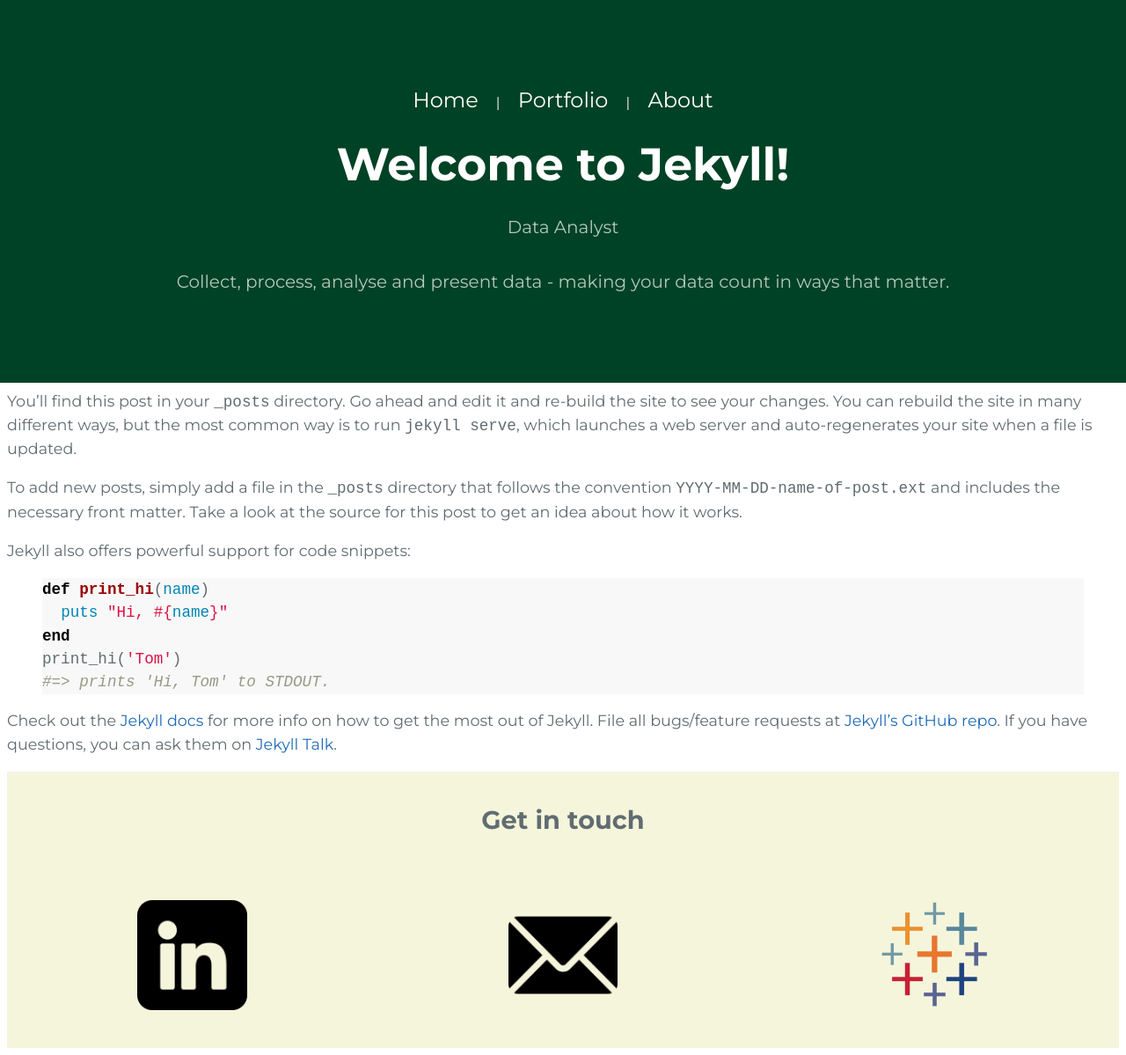
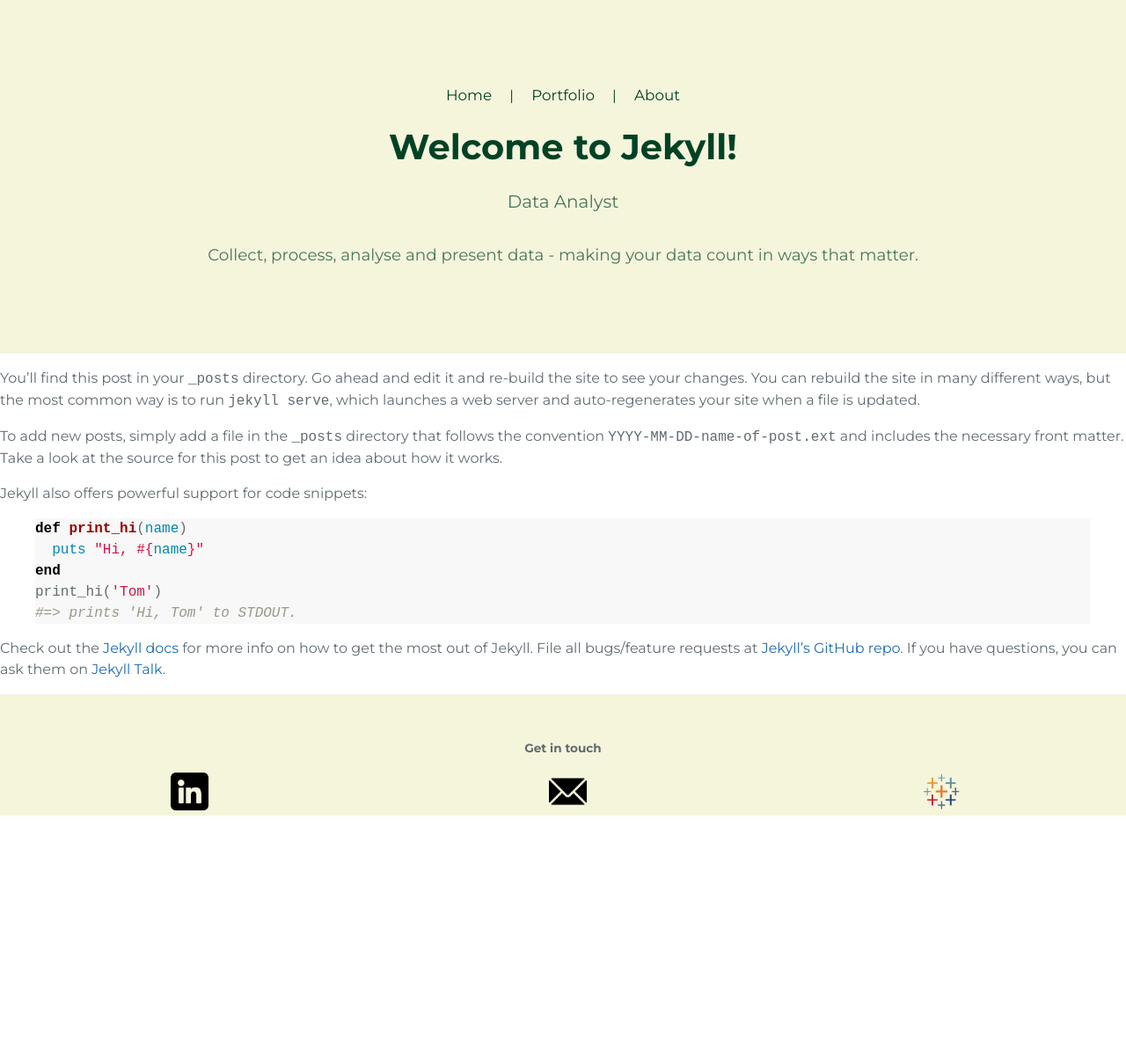
Before and after one commit to iris0512/portfolio, a Jekyll site: the page built from _posts/2024-03-20-welcome-to-jekyll.markdown, in a window 1280 px wide. Shown: the whole page at 88% size. Built offline with Jekyll 4.4.1, drawn with Linux system fonts in a browser that asks for light colours; after the commit the page ends 927 px from its top, so only the background shows below that.

Commit message:
making website responsive

```diff
--- a/assets/css/style.css
+++ b/assets/css/style.css
@@ -251,14 +251,14 @@
 
 .highlight { background-color: #f8f8f8; }
 
-/** { box-sizing: border-box; }*/
+* { box-sizing: border-box; }
 
 body { margin:0px; font-family: "Montserrat", "Helvetica Neue", Helvetica, Arial, sans-serif; font-size: 16px; line-height: 1.5; color: #606c71; }
 
 /* #skip-to-content { height: 1px; width: 1px; position: absolute; overflow: hidden; top: -10px; }
 #skip-to-content:focus { position: fixed; top: 10px; left: 10px; height: auto; width: auto; background: #e19447; outline: thick solid #e19447; } */
 
-a.nav-link {color: white; padding: 1rem; font-size: 1.5em;}
+a.nav-link {color: #004225; padding: 1rem; font-size: 105%;}
 
 a { color: #1e6bb8; text-decoration: none; }
 a:hover { text-decoration: underline; }
@@ -273,33 +273,26 @@
   .btn + .btn { margin-top: 1rem; margin-left: 0; } }
 
 
-.page-header { padding-top:1em; color: #fff; text-align: center; background-color:rgb(0, 66, 37); background-image: linear-gradient(120deg, #004225, #004225); }
+.page-header { padding-top:1em; color: #004225; text-align: center; background-color:#F5F5DC; background-image: linear-gradient(120deg, #F5F5DC, #F5F5DC); }
 @media screen and (min-width: 64em) { .page-header { padding: 5rem 2rem; } }
 @media screen and (min-width: 42em) and (max-width: 64em) { .page-header { padding: 3rem 4rem; } }
 @media screen and (max-width: 42em) { .page-header { padding: 2rem 1rem; } }
 
-.project-name { font-size:5rem; font-family: "Montserrat", "Helvetica Neue", Helvetica, Arial, sans-serif; margin-top: 0; margin-bottom: 0.1rem; }
-@media screen and (min-width: 64em) { .project-name { font-size: 3.25rem; } }
-@media screen and (min-width: 42em) and (max-width: 64em) { .project-name { font-size: 2.25rem; } }
-@media screen and (max-width: 42em) { .project-name { font-size: 1.75rem; } }
+.project-name { font-size:250%; font-family: "Montserrat", "Helvetica Neue", Helvetica, Arial, sans-serif; margin-top: 0; margin-bottom: 0.1rem; }
 
 
-.project-tagline { text-align:center; font-size:2.6rem; font-family: "Montserrat", "Helvetica Neue", Helvetica, Arial, sans-serif; margin-bottom: 2rem; font-weight: normal; opacity: 0.7; }
-@media screen and (min-width: 64em) { .project-tagline { font-size: 1.25rem; } }
-@media screen and (min-width: 42em) and (max-width: 64em) { .project-tagline { font-size: 1.15rem; } }
-@media screen and (max-width: 42em) { .project-tagline { font-size: 1rem; } }
+.project-tagline { text-align:center; font-size:125%; font-family: "Montserrat", "Helvetica Neue", Helvetica, Arial, sans-serif; margin-bottom: 2rem; font-weight: normal; opacity: 0.7; }
 
-.project-tagline1 { text-align:center; font-size:1.4rem; font-family: "Montserrat", "Helvetica Neue", Helvetica, Arial, sans-serif;font-weight: normal; opacity: 0.7; }
-  @media screen and (min-width: 64em) { .project-tagline1 { font-size: 1.25rem; } }
-  @media screen and (min-width: 42em) and (max-width: 64em) { .project-tagline1 { font-size: 1.15rem; } }
-  @media screen and (max-width: 42em) { .project-tagline1 { font-size: 1rem; } }
+
+.project-tagline1 { text-align:center; font-size:115%; font-family: "Montserrat", "Helvetica Neue", Helvetica, Arial, sans-serif;font-weight: normal; opacity: 0.7; }
+
 
 .tools{
-  width: 85%;
-  height:auto;
+  overflow-x:auto;
+  height: auto;
   margin-left: auto;
   margin-right: auto;
-  padding-top: 4.5rem;
+  padding-top: 6rem;
 }
 
 .tool-table{
@@ -313,7 +306,7 @@
 }
 
 .icon{
-  width:45%;
+  width:30%;
   height: auto;
   display: block;
   margin-left: auto;
@@ -321,60 +314,81 @@
 }
 
 .icon-head{
-  font-size: 1.8rem;
+  font-size: 125%;
   font-weight: bold;
   text-align: center;
   padding-top: 2rem;
-  color: #FFB000;
+  color: #004225;
 }
 
 .icon-text{
-  font-size: 1rem;
+  font-size: 105%;
   text-align: justify;
   padding: 1.5rem;
 }
 
 
-#about{
+.about-child{
+  background-color: #F5F5DC;
   width:100%;
   height: auto;
-  background-color: #F5F5DC;
+  padding: 5rem;
 }
 
-.about-table{
+.about-text{
+  font-size: 80%;
+  text-align: justify;
+}
+
+.about-heading{
+  font-size: 110%;
+  font-weight: bold;
+  text-align: center;
+  margin-bottom: 1rem;
+}
+
+.about-image{
+  display: block;
+  width: 100%;
+  height:auto;
+  max-width:450px;
+  object-fit: cover;
+  margin-left: auto;
+  margin-right: auto;
+  margin-bottom: 2rem;
+}
+
+#portfolio{
+  padding: 5rem;
+}
+
+.portfolio-head{
+  color: #004225;
+  font-size: 205%;
+  font-weight: bold;
+  text-align: center;
+}
+
+.table{
+  display: table;
   width: 100%;
   height: auto;
 }
 
-.about-td{
-  padding: 1rem;
-}
-
-.image-about{
-  width: 90%;
-}
-
-.about-text{
-  width: 100%;
-  font-size:1.1rem;
-  text-align: justify;
-}
-
-#portfolio{
-  padding: 6rem;
+.table-row{
+  display: table-row;
 }
 .container{
-  position: relative;
+  display: table-cell;
 }
-
 .image {
   opacity: 1;
-  display: block;
+  display: inline-block;
   width: 100%;
+  max-width: 700px;
   height: auto;
   transition: .5s ease;
-  backface-visibility: hidden;
-  padding: 2rem;
+  padding: 3%;
 }
 
 .middle {
@@ -384,7 +398,6 @@
   left: 50%;
   transform: translate(-50%, -50%);
   -ms-transform: translate(-50%, -50%);
-  text-align: center;
 }
 
 .container:hover .image {
@@ -397,7 +410,7 @@
 
 .text-head {
   color: black;
-  font-size: 1.6rem;
+  font-size: 95%;
   font-weight: bold;
   text-align: center;
 }
@@ -405,29 +418,14 @@
 
 .text {
   color: black;
-  font-size: 1.2rem;
+  font-size: 80%;
   text-align: center;
 }
 
-.main-content { word-wrap: break-word; }
-.main-content :first-child { margin-top: 0; }
-@media screen and (min-width: 64em) { .main-content { padding: 0.5rem; margin: 0 auto; font-size: 1.1rem; } }
-@media screen and (min-width: 42em) and (max-width: 64em) { .main-content { font-size: 1.1rem; } }
-@media screen and (max-width: 42em) { .main-content { font-size: 1rem; } }
 
 .site-footer { border-top: solid 1px #eff0f1; text-align: center;
-  margin-left: auto; font-size: 1.8rem; background-color: #F5F5DC; padding-top: 2rem;}
-
-.contact{
-  width: 100%;
-}
-
-.contact-table{
-  width: 100%;
-  padding-left: 51.5rem;
-}
+  margin-left: auto; font-size: 85%; background-color: #F5F5DC; padding-top: 2rem;}
 
 .footer-icon{
-  width:7.8rem;
-  padding: 2rem;
+  width:10%;
 }
```
Also changed, not shown: index.md (+21 -41 lines).
